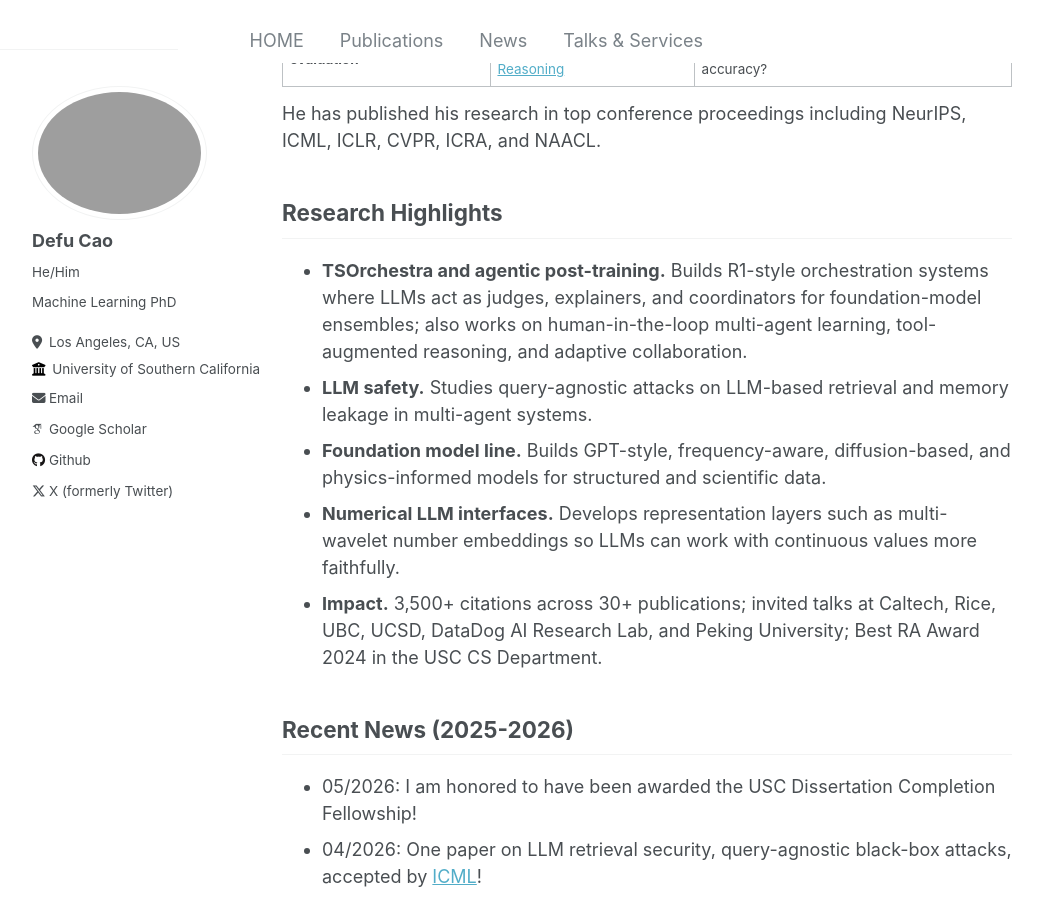
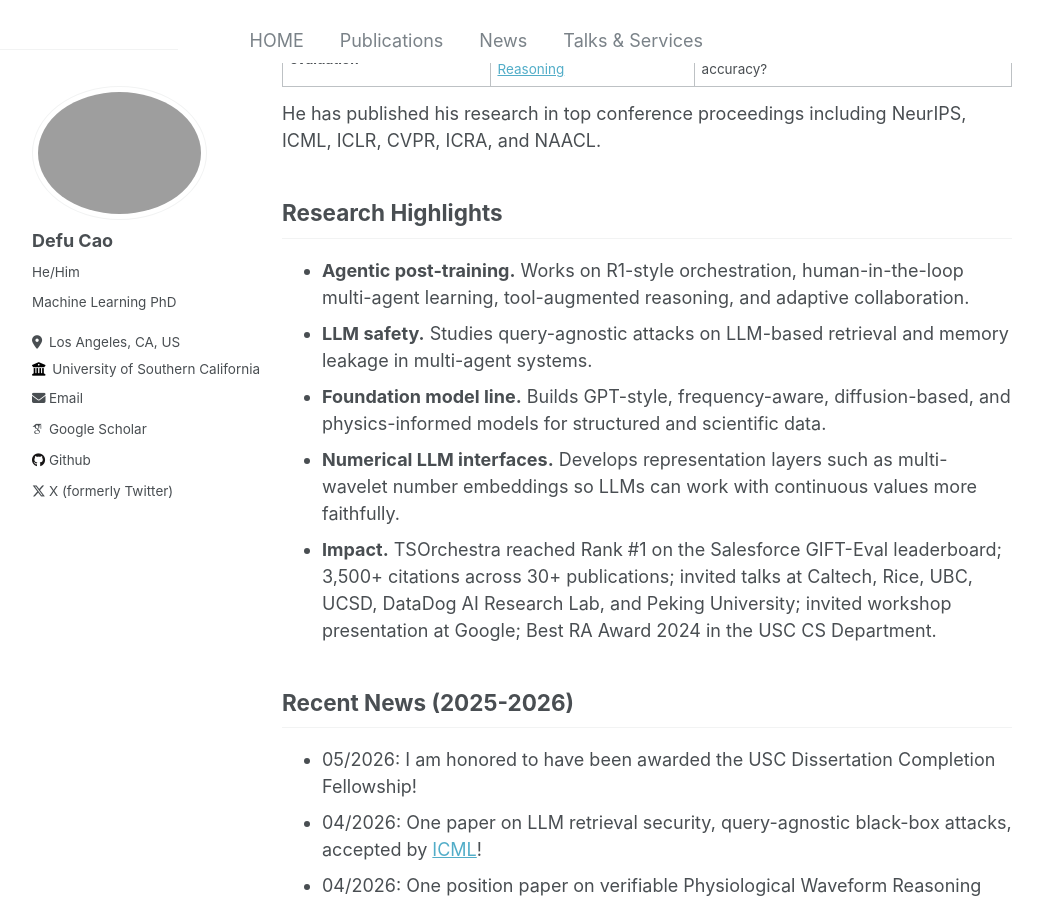
Before and after one commit to idevede/idevede.github.io, a Jekyll site: the page built from _pages/about.md, in a window 1280 px wide and 900 px high, scrolled down 979 px. Shown: the whole window, without its empty margins (18-1061 px from the left). Built offline with Jekyll 4.4.1, drawn with Linux system fonts in a browser that asks for light colours; some web fonts are replaced; comment, search, counter and statistics services are not loaded.

Commit message:
Update highlights and services

```diff
--- a/_pages/about.md
+++ b/_pages/about.md
@@ -28,11 +28,11 @@
 
 ## Research Highlights
 
-- **TSOrchestra and agentic post-training.** Builds R1-style orchestration systems where LLMs act as judges, explainers, and coordinators for foundation-model ensembles; also works on human-in-the-loop multi-agent learning, tool-augmented reasoning, and adaptive collaboration.
+- **Agentic post-training.** Works on R1-style orchestration, human-in-the-loop multi-agent learning, tool-augmented reasoning, and adaptive collaboration.
 - **LLM safety.** Studies query-agnostic attacks on LLM-based retrieval and memory leakage in multi-agent systems.
 - **Foundation model line.** Builds GPT-style, frequency-aware, diffusion-based, and physics-informed models for structured and scientific data.
 - **Numerical LLM interfaces.** Develops representation layers such as multi-wavelet number embeddings so LLMs can work with continuous values more faithfully.
-- **Impact.** 3,500+ citations across 30+ publications; invited talks at Caltech, Rice, UBC, UCSD, DataDog AI Research Lab, and Peking University; Best RA Award 2024 in the USC CS Department.
+- **Impact.** TSOrchestra reached Rank #1 on the Salesforce GIFT-Eval leaderboard; 3,500+ citations across 30+ publications; invited talks at Caltech, Rice, UBC, UCSD, DataDog AI Research Lab, and Peking University; invited workshop presentation at Google; Best RA Award 2024 in the USC CS Department.
 
 ## Recent News (2025-2026)
 - 05/2026: I am honored to have been awarded the USC Dissertation Completion Fellowship!
```
Also changed, not shown: _pages/talks.md (+2 -0 lines).
